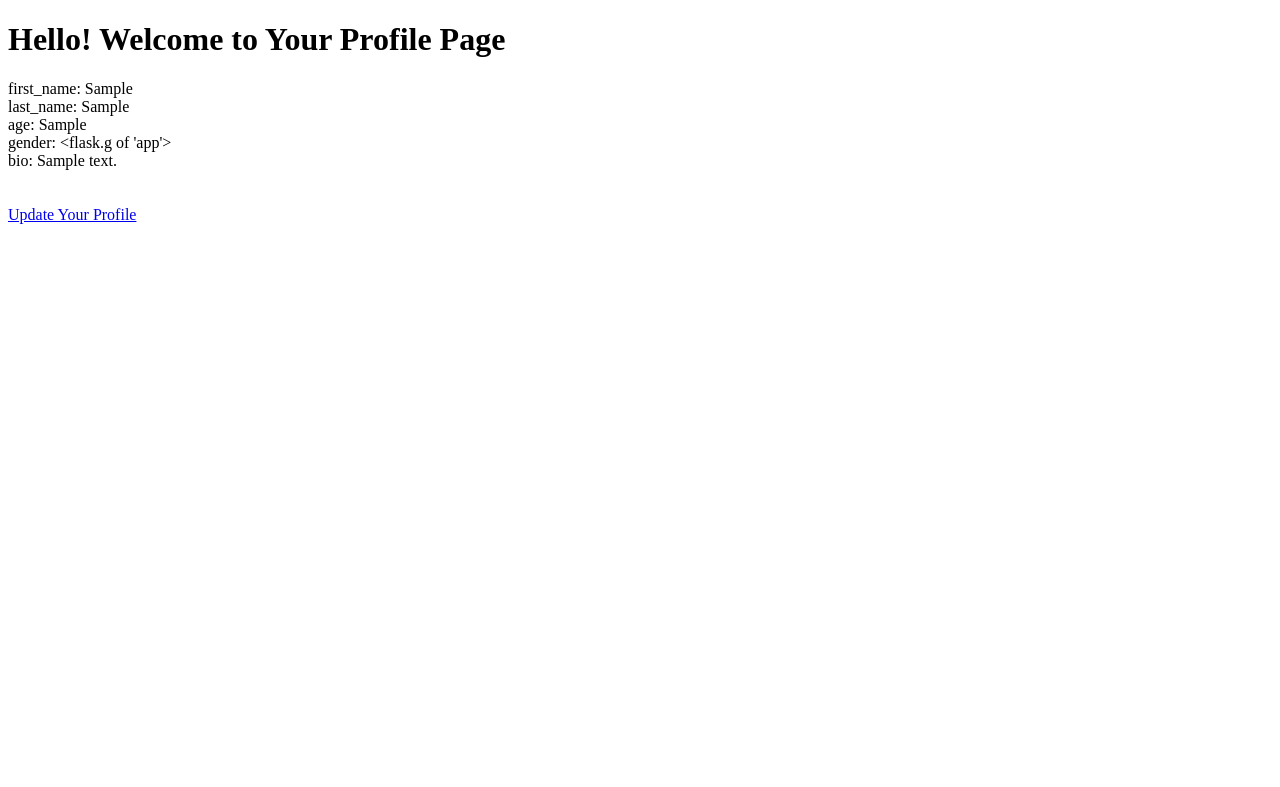
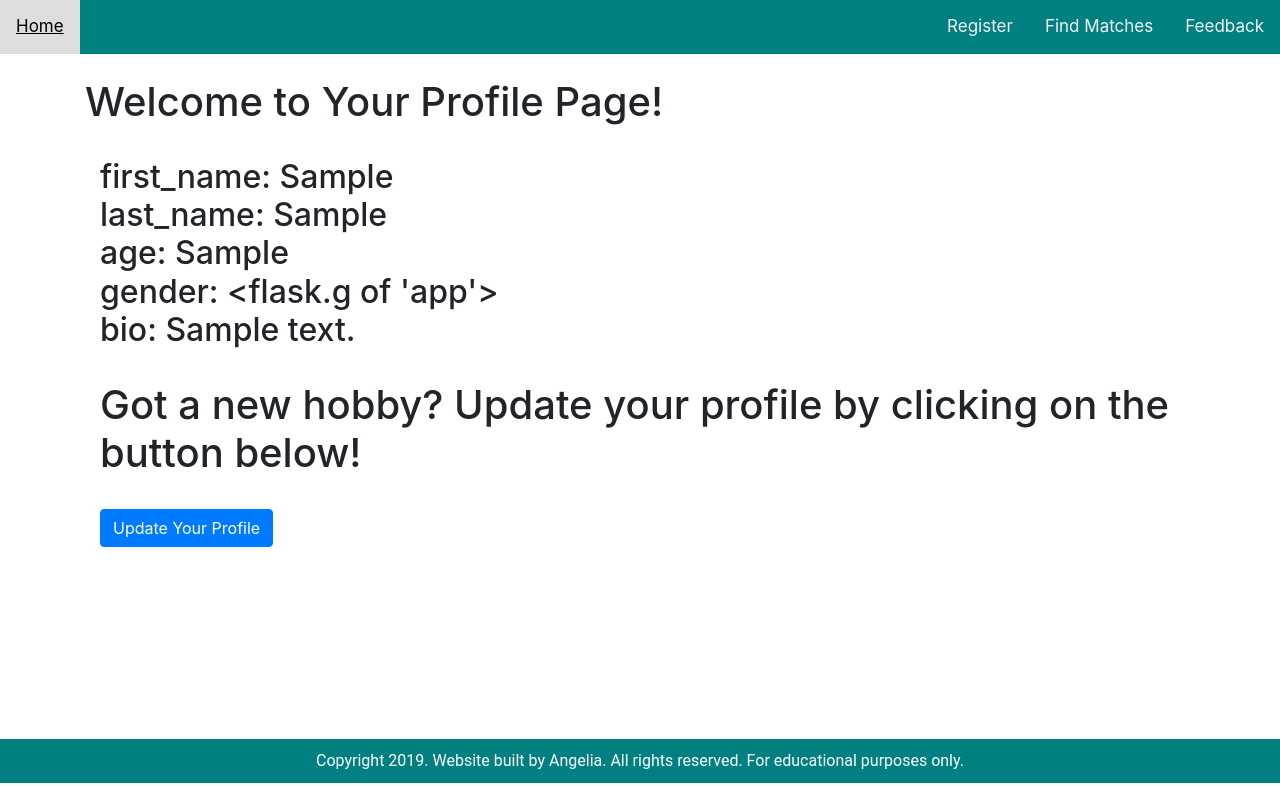
Before and after one commit to Code-Institute-Submissions/soycat999-mdb-project-3, a Flask app: template templates/profile-page.html in a window 1280 px wide. Shown: the top 787 px of the page. Run offline with Flask 2, Linux system fonts and the light colour scheme; the template is opened without the code that fills it: most values are stand-ins (such as "Sample title", 1, 10 or a date in 2020); some libraries are stand-ins or nearby versions.

Commit message:
modified stylings for profile page

```diff
--- a/templates/profile-page.html
+++ b/templates/profile-page.html
@@ -1,38 +1,66 @@
+{% extends 'base.html'%} {% block content %}
+
 <!DOCTYPE html>
 <html lang="en">
 <head>
     <meta charset="UTF-8">
     <meta name="viewport" content="width=device-width, initial-scale=1.0">
     <meta http-equiv="X-UA-Compatible" content="ie=edge">
-    <title>Document</title>
+
+
+  <!--Import Google Icon Font-->
+  <link href="https://fonts.googleapis.com/icon?family=Material+Icons" rel="stylesheet">
+
+  <!-----css external sheet----->
+  <link rel="stylesheet" href="{{url_for('static', filename='stylesheet/style.css')}}" type="text/css" >
+  <!--Bootstrap-->
+  <link rel="stylesheet" href="https://stackpath.bootstrapcdn.com/bootstrap/4.4.1/css/bootstrap.min.css" integrity="sha384-Vkoo8x4CGsO3+Hhxv8T/Q5PaXtkKtu6ug5TOeNV6gBiFeWPGFN9MuhOf23Q9Ifjh" crossorigin="anonymous">
 </head>
-<h1>Hello! Welcome to Your Profile Page</h1>
+
+
+<div class="container">
+    </br>
+<h1>Welcome to Your Profile Page!</h1>
+</br>
 <body>
     <div class="container">
-
+<h2>
 first_name: {{fn}} <br/>
 last_name: {{ln}} <br/>
 age: {{a}} <br/>
 gender: {{g}} <br/>
 bio: {{bio}}
-    </ul>
+  </h2> </ul>
     </div>
 
     </br>
 
+
+
      <div class="container">
-    <a href= "/updateNow" class="btn btn-primary">
-      <br/>
-      Update Your Profile
-    </a>
+         <h1>Got a new hobby? Update your profile by clicking on the button below!</h1></br>
+    <button <a href= "/updateNow" type="button" class="btn btn-primary">Update Your Profile</a></button>
+  </div>
   </div>
 
-  <!--<div class="container">-->
-  <!--  <a href= "/updateNow" class="btn btn-primary">-->
-  <!--    <br/>-->
-  <!--   Delete Your Profile -->
-  <!--  </a>-->
-  <!--</div>-->
+
+    </br></br></br></br></br></br></br></br>
+
+
+
+
+
+   {% endblock content %}
+
+
+
+
+     <!-----Optional JavaScript----->
+     <!-----jQuery first, then Popper.js, then Bootstrap JS----->
+
+<script src="https://code.jquery.com/jquery-3.4.1.slim.min.js" integrity="sha384-J6qa4849blE2+poT4WnyKhv5vZF5SrPo0iEjwBvKU7imGFAV0wwj1yYfoRSJoZ+n" crossorigin="anonymous"></script>
+<script src="https://cdn.jsdelivr.net/npm/popper.js@1.16.0/dist/umd/popper.min.js" integrity="sha384-Q6E9RHvbIyZFJoft+2mJbHaEWldlvI9IOYy5n3zV9zzTtmI3UksdQRVvoxMfooAo" crossorigin="anonymous"></script>
+<script src="https://stackpath.bootstrapcdn.com/bootstrap/4.4.1/js/bootstrap.min.js" integrity="sha384-wfSDF2E50Y2D1uUdj0O3uMBJnjuUD4Ih7YwaYd1iqfktj0Uod8GCExl3Og8ifwB6" crossorigin="anonymous"></script>
 
 </body>
 </html>
```
